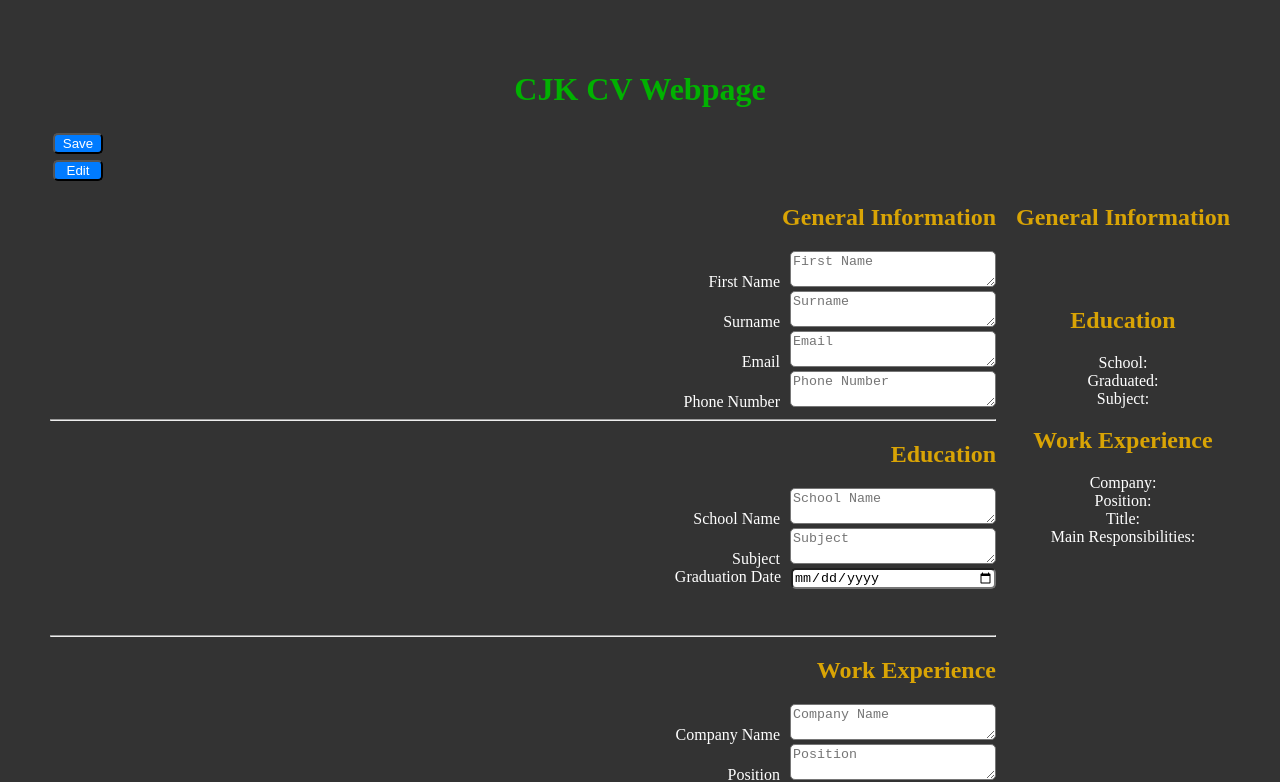
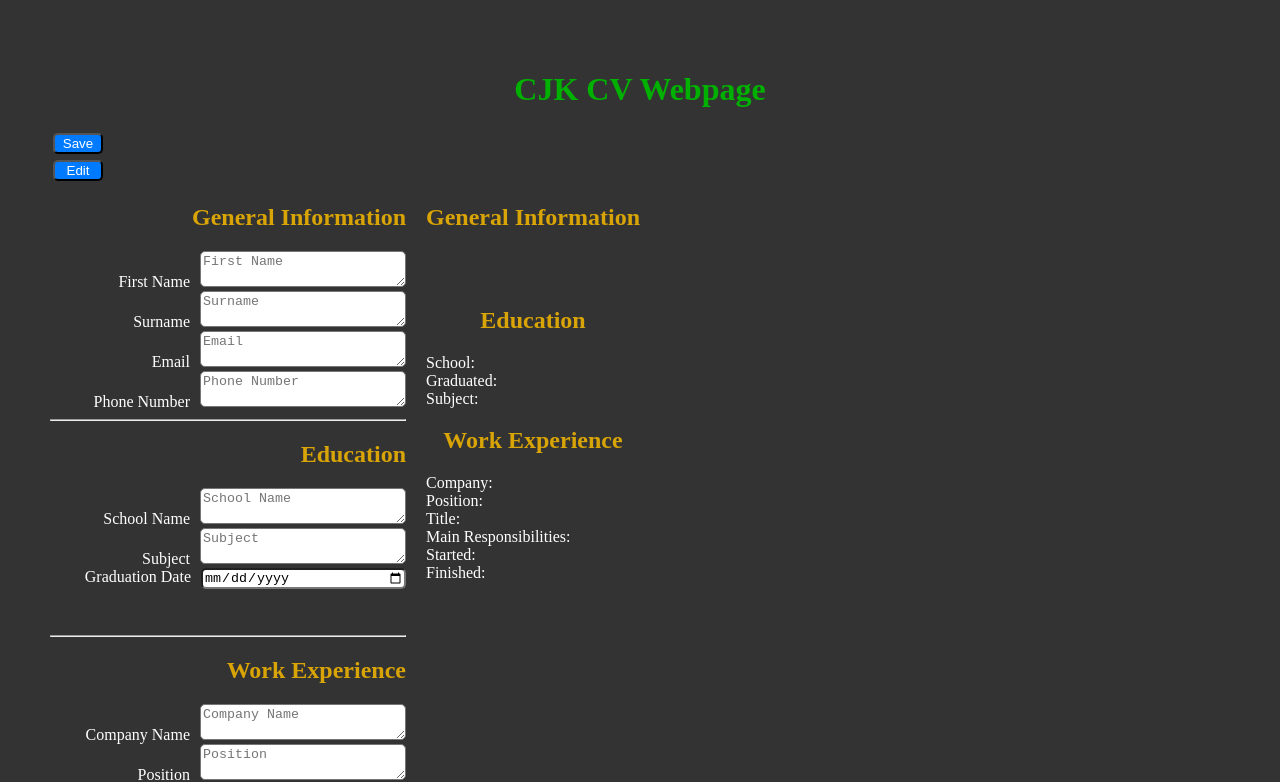
Before and after one commit to ChrisKnowles53/odin-cv-project, a React (Vite) app in the folder CV-Project/: page / in a window 1280 px wide. Shown: the top 782 px of the page. Built offline with nearby package versions, Linux system fonts and the light colour scheme.

Commit message:
refactored dateInput to accept inputDaet so it can be reused

```diff
--- a/CV-Project/src/App.jsx
+++ b/CV-Project/src/App.jsx
@@ -43,8 +43,14 @@ function App() {
     dateTo: "",
   });
 
-  const { companyName, position, title, mainResponsibilities } =
-    savedWorkExperience;
+  const {
+    companyName,
+    position,
+    title,
+    mainResponsibilities,
+    dateFrom,
+    dateTo,
+  } = savedWorkExperience;
 
   const handleButtonClick = (actionType) => {
     if (actionType == "save") {
@@ -129,7 +135,7 @@ function App() {
             section="Education"
             schoolName={schoolName}
             subjectStudied={subjectStudied}
-            graduationDate={graduationDate}
+            inputDate={graduationDate}
             setSchoolName={setSchoolName}
             setSubjectStudied={setSubjectStudied}
             setGraduationDate={setGraduationDate}
@@ -166,6 +172,8 @@ function App() {
               Position: {position} <br />
               Title: {title} <br />
               Main Responsibilities: {mainResponsibilities} <br />
+              Started: {dateFrom} <br />
+              Finished: {dateTo}
             </p>
           </div>
         </div>
--- a/CV-Project/src/components/Education.jsx
+++ b/CV-Project/src/components/Education.jsx
@@ -9,7 +9,7 @@ export default function Education({
   section,
   schoolName,
   subjectStudied,
-  graduationDate,
+  inputDate,
   setSchoolName,
   setSubjectStudied,
   setGraduationDate,
@@ -30,7 +30,7 @@ export default function Education({
       />
       <br />
       <DateInputField
-        name={graduationDate}
+        name={inputDate}
         setName={setGraduationDate}
         label="Graduation Date"
       />
--- a/CV-Project/src/components/WorkExperience.jsx
+++ b/CV-Project/src/components/WorkExperience.jsx
@@ -22,6 +22,12 @@ export default function WorkExperience({
       [key]: value,
     }));
   };
+  const handleDateChange = (key, value) => {
+    setWorkExperience((prevFormData) => ({
+      ...prevFormData,
+      [key]: value,
+    }));
+  };
 
   return (
     <div className={section}>
@@ -40,8 +46,16 @@ export default function WorkExperience({
         </React.Fragment>
       ))}
 
-      <DateInputField label="Date from" />
-      <DateInputField label="Date to" />
+      <DateInputField
+        label="Date from"
+        inputDate={workExperience.dateFrom}
+        setName={(value) => handleDateChange("dateFrom", value)}
+      />
+      <DateInputField
+        label="Date to"
+        inputDate={workExperience.dateTo}
+        setName={(value) => handleDateChange("dateTo", value)}
+      />
     </div>
   );
 }
--- a/CV-Project/src/index.css
+++ b/CV-Project/src/index.css
@@ -26,7 +26,7 @@ h2 {
 }
 
 .inputSection {
-  flex: 1;
+  /* flex: 1; */
   text-align: right;
   margin-right: 20px;
 }
@@ -50,3 +50,14 @@ h2 {
   margin: 3px;
   width: 50px;
 }
+
+.generalDetails,
+.educationDetails,
+.workExperienceDetails {
+  display: flex;
+  align-self: left;
+}
+
+p {
+  text-align: left;
+}
```
